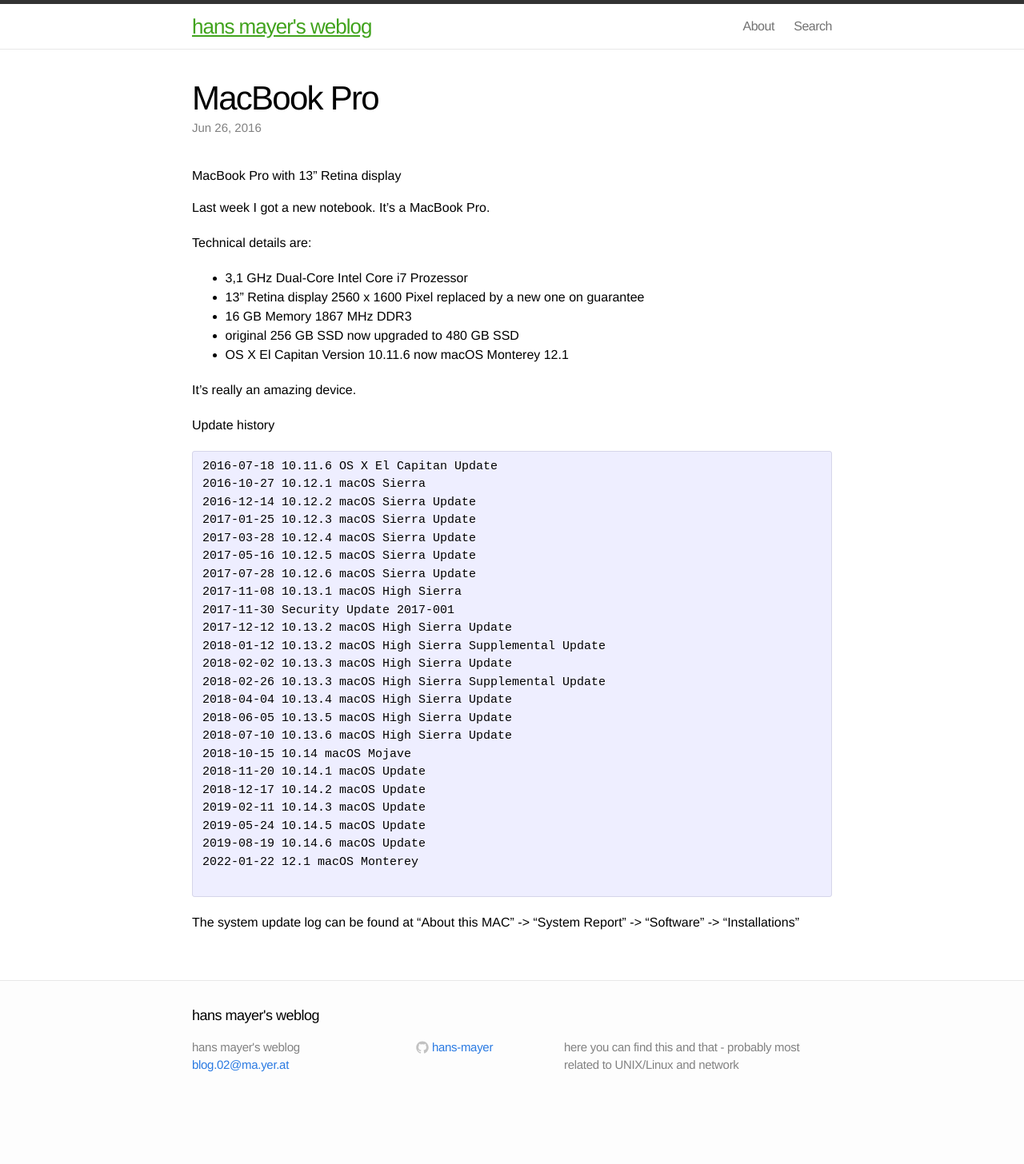
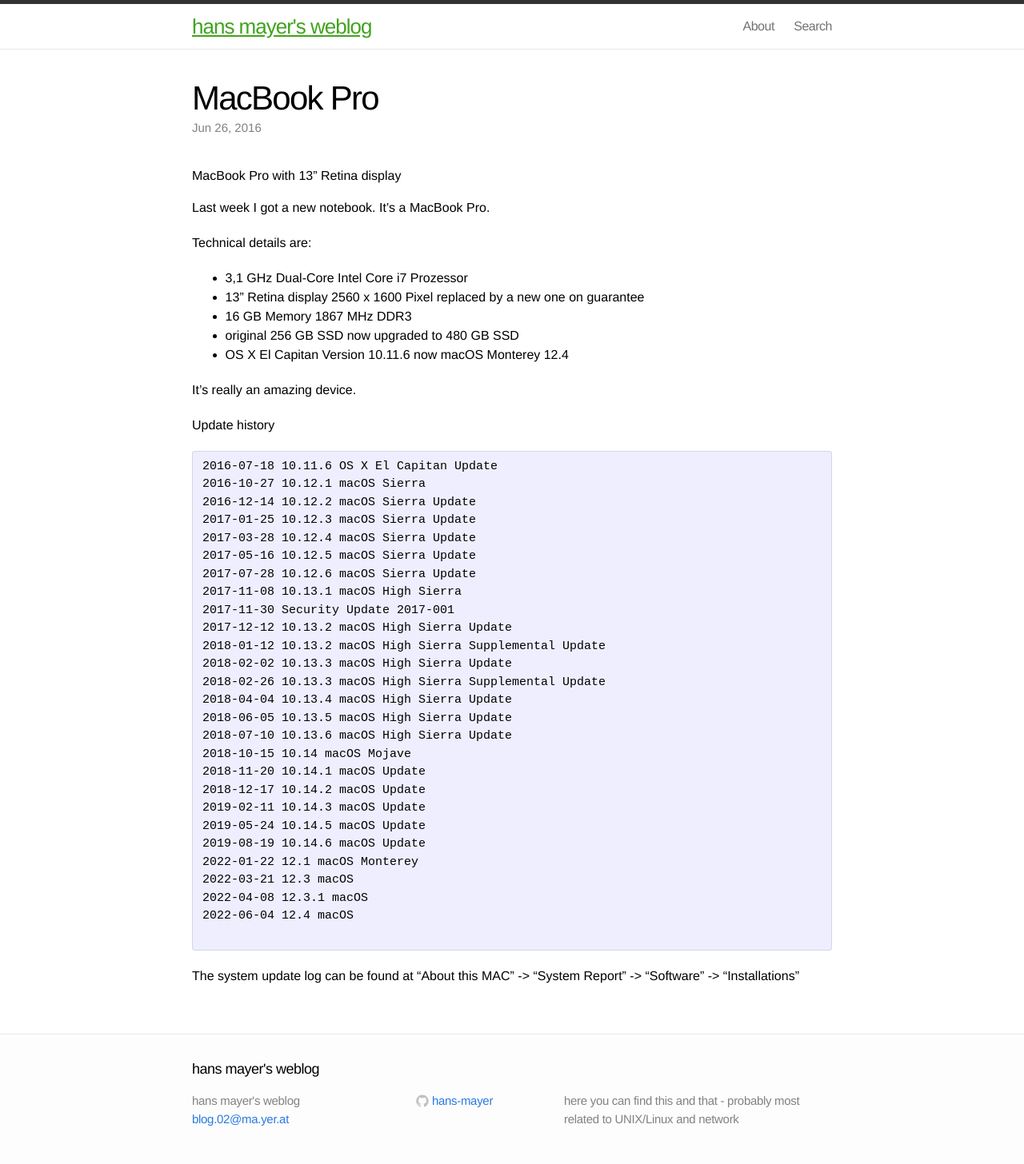
Before and after one commit to hans-mayer/blog, a Jekyll site: the page built from _posts/2016-06-26-MacBookPro.markdown, in a window 1280 px wide. Shown: the whole page at 80% size. Built offline with Jekyll 4.4.1, drawn with Linux system fonts in a browser that asks for light colours; before the commit the page ends 1389 px from its top, so only the background shows below that.

Commit message:
macOS 12.4

```diff
--- a/_posts/2016-06-26-MacBookPro.markdown
+++ b/_posts/2016-06-26-MacBookPro.markdown
@@ -15,7 +15,7 @@
 * 13" Retina display 2560 x 1600 Pixel replaced by a new one on guarantee
 * 16 GB Memory 1867 MHz DDR3
 * original 256 GB SSD now upgraded to 480 GB SSD
-* OS X El Capitan Version 10.11.6 now macOS Monterey 12.1
+* OS X El Capitan Version 10.11.6 now macOS Monterey 12.4
 
 It's really an amazing device.
 
@@ -46,6 +46,9 @@
 2019-05-24 10.14.5 macOS Update
 2019-08-19 10.14.6 macOS Update
 2022-01-22 12.1 macOS Monterey
+2022-03-21 12.3 macOS
+2022-04-08 12.3.1 macOS
+2022-06-04 12.4 macOS
 
 </pre>
 
```
